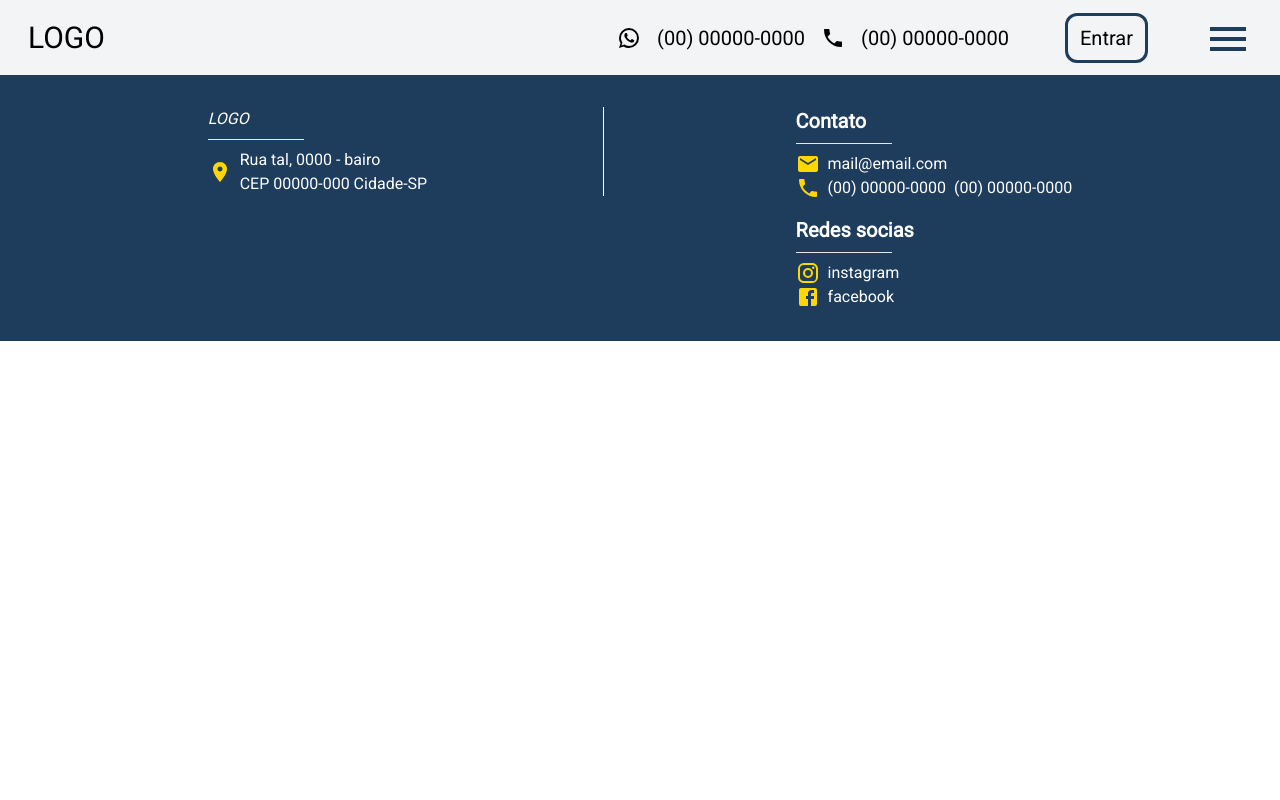
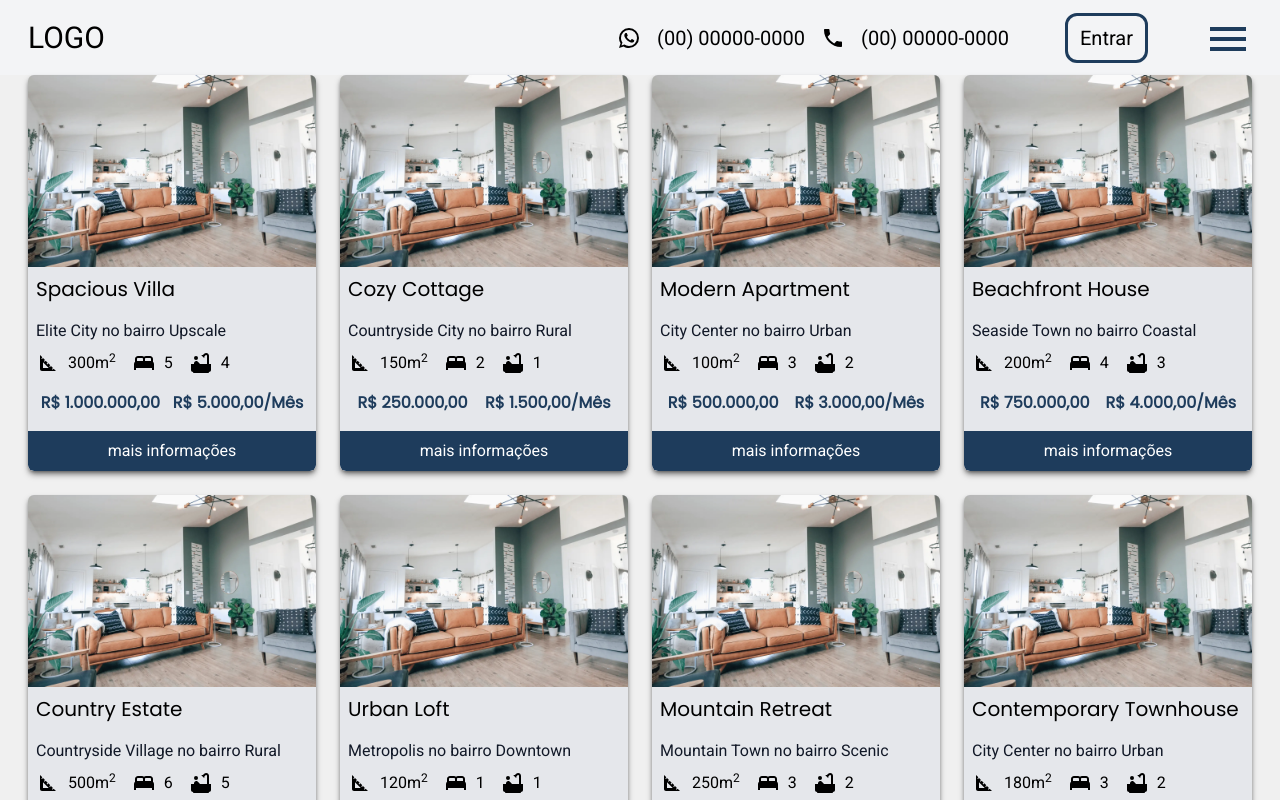
Before and after one commit to NatanCastro/imobiliaria-astro, a React (Vite) app: page /real-state in a window 1280 px wide. Shown: the top 800 px of the page. Built offline with nearby package versions, Linux system fonts and the light colour scheme; the HTML template or start-up script is replaced by a standard one.

Commit message:
add route to show all houses, a 404 page and change layout to be a nested route

```diff
--- a/src/App.tsx
+++ b/src/App.tsx
@@ -1,19 +1,11 @@
 import { BrowserRouter } from 'react-router-dom'
 import 'primereact/resources/primereact.min.css'
-import { Suspense, lazy } from 'react'
-import { Loading } from './components/Loading'
-
-const Layout = lazy(() => import('./components/Layout'))
-const Router = lazy(() => import('./routes'))
+import Router from './routes'
 
 function App() {
   return (
     <BrowserRouter>
-      <Suspense fallback={<Loading />}>
-        <Layout>
-          <Router />
-        </Layout>
-      </Suspense>
+      <Router />
     </BrowserRouter>
   )
 }
--- a/src/components/Header/index.tsx
+++ b/src/components/Header/index.tsx
@@ -2,6 +2,7 @@ import { useState } from 'react'
 import { Modal } from './Modal'
 import { Menu } from '@mui/icons-material'
 import { Phone, WhatsApp } from '@mui/icons-material'
+import { NavLink } from 'react-router-dom'
 
 export const Header = () => {
   const [modal, setModal] = useState(false)
@@ -12,7 +13,9 @@ export const Header = () => {
 
   return (
     <header className='flex w-full flex-row items-center justify-between bg-gray-100 px-7 py-3 text-xl max-sm:px-3'>
-      <h1 className='text-3xl'>LOGO</h1>
+      <NavLink to='/'>
+        <h1 className='text-3xl'>LOGO</h1>
+      </NavLink>
       <div className='flex items-center gap-14 max-sm:gap-6'>
         <ul className='flex items-center gap-4 text-xl max-md:hidden'>
           <a
--- a/src/components/HouseCard/index.tsx
+++ b/src/components/HouseCard/index.tsx
@@ -48,7 +48,7 @@ export const HouseCard = ({
   city
 }: House) => {
   return (
-    <div className='max-w-[18rem] rounded-md bg-gray-200 shadow-md shadow-black/50'>
+    <div className='max-w-[18rem] overflow-hidden rounded-md bg-gray-200 shadow-md shadow-black/50'>
       <Galleria
         value={images}
         item={imageTemplate}
@@ -66,7 +66,10 @@ export const HouseCard = ({
         <p className='text-md text-gray-900'>
           {city} no bairro {district}
         </p>
-        <div className='my-4 flex flex-col gap-2'>
+        <div className='my-2 flex items-center gap-x-4'>
+          <HouseProperties properties={properties} />
+        </div>
+        <div className='my-4 flex flex-row justify-evenly gap-2'>
           {price.map(({ type, value }, index) => {
             const formatedPrice = value.toLocaleString('pt-BR', {
               style: 'currency',
@@ -74,15 +77,13 @@ export const HouseCard = ({
             })
             return (
               <p
-                className='text-md font-poppins font-semibold capitalize text-dark-blue'
+                className='font-poppins text-base font-semibold capitalize text-dark-blue'
                 key={index}>
-                {formatedPrice} / <span className='text-sm'>{type}</span>
+                {formatedPrice}
+                {type === 'aluguel' && <>/Mês</>}
               </p>
             )
           })}
-        </div>
-        <div className='my-2 flex items-center gap-x-4'>
-          <HouseProperties properties={properties} />
         </div>
       </div>
       <NavLink
--- a/src/components/Layout/index.tsx
+++ b/src/components/Layout/index.tsx
@@ -1,12 +1,12 @@
-import React from 'react'
+import { Outlet } from 'react-router-dom'
 import { Footer } from '../Footer'
 import { Header } from '../Header'
 
-const Layout = ({ children }: { children: React.ReactNode }) => {
+const Layout = () => {
   return (
     <>
       <Header />
-      {children}
+      <Outlet />
       <Footer />
     </>
   )
--- a/src/components/home/FeaturedHouses.tsx
+++ b/src/components/home/FeaturedHouses.tsx
@@ -19,8 +19,10 @@ export const FeaturedHouses = () => {
     <div className='mx-auto my-24 max-w-5xl px-4'>
       <div className='flex flex-col items-start justify-between gap-y-2 lg:flex-row lg:items-center'>
         <h2 className='font-poppins text-4xl text-dark-blue'>Imoveis em alta</h2>
-        <NavLink className='italic text-dark-blue hover:underline' to={'real-state'}>
-          Ver todos os imoveis
+        <NavLink
+          className='text-xl italic text-dark-blue hover:underline'
+          to={'real-state'}>
+          Veja mais
         </NavLink>
       </div>
       <p className='text-md my-8'>Veja os imoveis mais relevantes do momento</p>
--- a/src/components/home/MoreHouses.tsx
+++ b/src/components/home/MoreHouses.tsx
@@ -21,8 +21,10 @@ export const MoreHouses = () => {
         <h2 className='font-poppins text-3xl text-dark-blue'>
           Outros imoveis que podem te interessar
         </h2>
-        <NavLink className='italic text-dark-blue hover:underline' to={'real-state'}>
-          Ver todos os imoveis
+        <NavLink
+          className='text-xl italic text-dark-blue hover:underline'
+          to={'real-state'}>
+          Veja mais
         </NavLink>
       </div>
       <div className='mx-auto flex flex-wrap justify-center gap-8'>
--- /dev/null
+++ b/src/pages/404.tsx
@@ -0,0 +1,22 @@
+import { NavLink } from 'react-router-dom'
+
+const NotFound = () => {
+  return (
+    <section className='grid h-screen place-items-center bg-dark-blue px-10 py-16'>
+      <div>
+        <h1 className='text-7xl text-gold-700'>404</h1>
+        <div className='my-10 text-4xl leading-relaxed text-white'>
+          <p>A pagina que você procura não existe</p>
+          <p>clique aqui para voltar para pagina inicial</p>
+        </div>
+        <NavLink
+          className='rounded-full border-2 border-white px-2 py-3 text-white transition-colors hover:bg-white hover:text-black'
+          to='/'>
+          Pagina Inicial
+        </NavLink>
+      </div>
+    </section>
+  )
+}
+
+export default NotFound
--- /dev/null
+++ b/src/pages/RealStates.tsx
@@ -0,0 +1,28 @@
+import { useEffect, useState } from 'react'
+import { House } from '../components/HouseCard/types'
+import { dataHouses } from '../assets/data/realState'
+import { HouseCard } from '../components/HouseCard'
+
+const RealStates = () => {
+  const [houses, setHouses] = useState<House[]>([])
+
+  async function getHouses() {
+    setHouses(dataHouses)
+  }
+
+  useEffect(() => {
+    getHouses()
+  }, [])
+
+  return (
+    <section>
+      <div className='flex flex-wrap items-center justify-center gap-6'>
+        {houses.map((house) => (
+          <HouseCard key={house.id} {...house} />
+        ))}
+      </div>
+    </section>
+  )
+}
+
+export default RealStates
--- a/src/routes.tsx
+++ b/src/routes.tsx
@@ -2,12 +2,26 @@ import { Routes, Route } from 'react-router-dom'
 import { Suspense, lazy } from 'react'
 import { Loading } from './components/Loading'
 
+const Layout = lazy(() => import('./components/Layout'))
 const Home = lazy(() => import('./pages/Home'))
+const RealStates = lazy(() => import('./pages/RealStates'))
+const NotFound = lazy(() => import('./pages/404'))
 
 const Router = () => {
   return (
     <Routes>
-      <Route path='/'>
+      <Route
+        path='/'
+        element={
+          <Suspense fallback={<Loading />}>
+            <Layout />
+          </Suspense>
+        }
+        errorElement={
+          <Suspense fallback={<Loading />}>
+            <NotFound />
+          </Suspense>
+        }>
         <Route
           element={
             <Suspense fallback={<Loading />}>
@@ -16,7 +30,25 @@ const Router = () => {
           }
           index
         />
+        <Route path='real-state'>
+          <Route
+            element={
+              <Suspense fallback={<Loading />}>
+                <RealStates />
+              </Suspense>
+            }
+            index
+          />
+        </Route>
       </Route>
+      <Route
+        path='*'
+        element={
+          <Suspense fallback={<Loading />}>
+            <NotFound />
+          </Suspense>
+        }
+      />
     </Routes>
   )
 }
```
